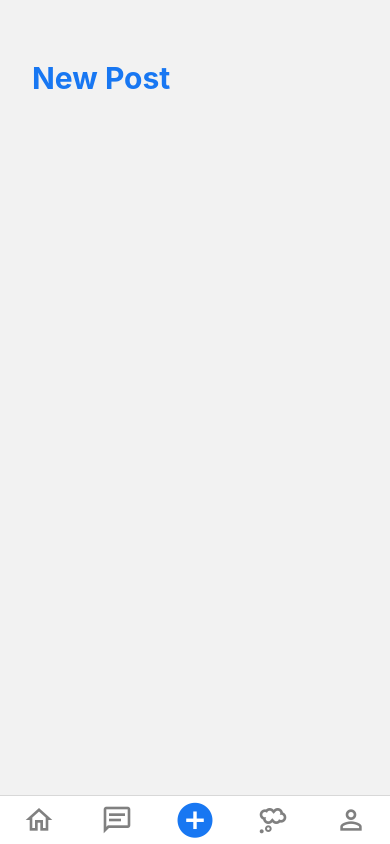
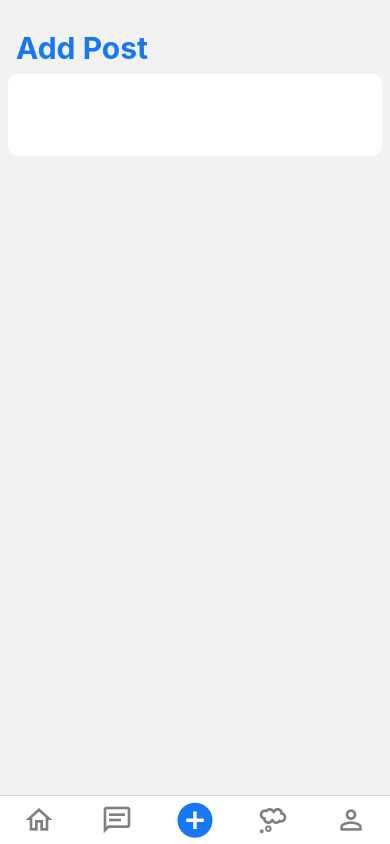
Before and after one commit to Group-15-2/imu, a React Native app: screen /AddPost in a window 390 px wide. Built offline with nearby package versions, Linux system fonts and the light colour scheme.

Commit message:
add post

```diff
--- a/Screens/Addpost.js
+++ b/Screens/Addpost.js
@@ -4,14 +4,13 @@ import { globalStyles } from '../styles/global';
 
 export default function Addpost() {
   return (
-    <View style={globalStyles.wrapper}>
+    <View >
+      <Text style={globalStyles.header}>
+          Add Post
+      </Text>
+      <View style={globalStyles.card}>
 
-      <Text style={globalStyles.header}>
-        New Post
-      </Text>
-
-
-
+      </View>
     </View>
   );
 }
```
